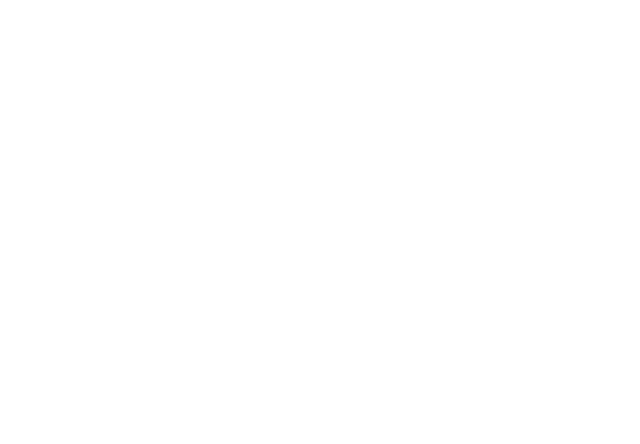
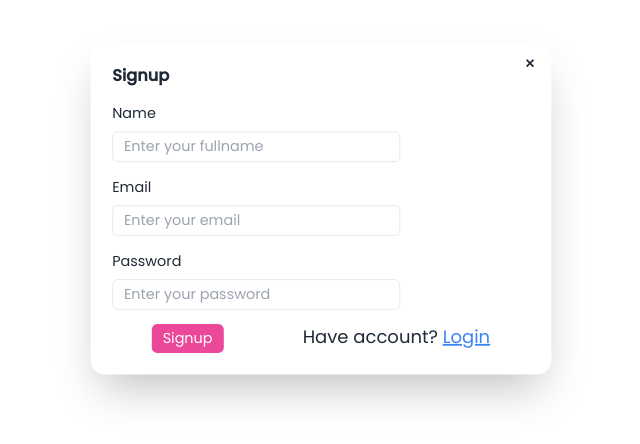
Before and after one commit to DhritishRoy/book-store-mern, a React (Vite) app in the folder Frontend/: page /signup in a window 1280 px wide. Before the commit this address had no page. Shown: the part 192-636 px from the top of the page, without its empty margins (275-915 px from the left). Built offline with nearby package versions, Linux system fonts and the light colour scheme.

Commit message:
Login & Signup Page designed

```diff
--- a/Frontend/src/App.jsx
+++ b/Frontend/src/App.jsx
@@ -2,6 +2,7 @@
 import Home from "./home/home";
 import { Routes, Route } from "react-router-dom";
 import Courses from "./courses/Courses";
+import Signup from "./components/Signup";
 
 function App() {
   return (
@@ -12,6 +13,7 @@
         <Routes>
           <Route path="/" element={<Home />} />
           <Route path="/course" element={<Courses />} />
+          <Route path="/signup" element={<Signup />} />
         </Routes>
       </div>
     </>
--- a/Frontend/src/components/Banner.jsx
+++ b/Frontend/src/components/Banner.jsx
@@ -1,5 +1,5 @@
 import React from "react";
-import banner from "../../public/Banner.jpg";
+import banner from "../../public/Banner.png";
 
 function Banner() {
   return (
@@ -31,12 +31,12 @@
           </div>
           <button className="btn mt-6 mb-6 btn-secondary">Secondary</button>
         </div>
-        <div className="order-1 w-full md:w-1/2">
+        <div className=" order-1 w-full mt-20 md:w-1/2">
           <img
             src={banner}
             className="md:w-[550px] md:h-[460px] md:ml-12"
             alt="Banner Image"
-          ></img>
+          />
         </div>
       </div>
     </>
--- a/Frontend/src/components/Cards.jsx
+++ b/Frontend/src/components/Cards.jsx
@@ -1,7 +1,7 @@
 import React from "react";
 
 function Cards({ item }) {
-  console.log(item);
+  //console.log(item);
   return (
     <>
       <div className="mt-4 my-3 p-3">
--- a/Frontend/src/components/Course.jsx
+++ b/Frontend/src/components/Course.jsx
@@ -4,11 +4,11 @@
 import Cards from "./Cards";
 
 function Course() {
-  console.log(list);
+  //console.log(list);
   return (
     <>
       <div className="max-w-screen-2xl container mx-auto md:px-20 px-4">
-        <div className="mt-28 items-center justify-center text-center">
+        <div className="mt-28 items-center justify-center text-center ">
           <h1 className="text-2xl md:text-4xl">
             We're delighted to have you{" "}
             <span className="text-pink-500"> Here! :)</span>
--- /dev/null
+++ b/Frontend/src/components/Login.jsx
@@ -0,0 +1,60 @@
+import React from "react";
+import { Link } from "react-router-dom";
+
+function Login() {
+  return (
+    <div>
+      <dialog id="my_modal_3" className="modal">
+        <div className="modal-box  dark:bg-slate-800 dark:text-white">
+          <form method="dialog">
+            {/* if there is a button in form, it will close the modal */}
+            <Link
+              to="/"
+              className="btn btn-sm btn-circle btn-ghost absolute right-2 top-2"
+            >
+              ✕
+            </Link>
+          </form>
+          <h3 className="font-bold text-lg">Login</h3>
+          {/* Email */}
+          <div className="mt-4 space-y-2">
+            <span>Email</span>
+            <br />
+            <input
+              type="email"
+              placeholder="Enter your email"
+              className="w-80 px-3 py-1 border rounded-md outline-none  dark:bg-slate-800 dark:text-white"
+            />
+          </div>
+          {/* Password */}
+          <div className="mt-4 space-y-2">
+            <span>Password</span>
+            <br />
+            <input
+              type="password"
+              placeholder="Enter your password"
+              className="w-80 px-3 py-1 border rounded-md outline-none  dark:bg-slate-800 dark:text-white"
+            />
+          </div>
+          {/* Button */}
+          <div className="flex justify-around mt-4">
+            <button className="bg-pink-500 text-white rounded-md px-3 py-1 hover:bg-pink-700 duration-200 cursor-pointer">
+              Login
+            </button>
+            <p>
+              Not registered?{" "}
+              <Link
+                to="/signup"
+                className="underline text-blue-500 cursor-pointer"
+              >
+                Signup
+              </Link>{" "}
+            </p>
+          </div>
+        </div>
+      </dialog>
+    </div>
+  );
+}
+
+export default Login;
--- a/Frontend/src/components/Navbar.jsx
+++ b/Frontend/src/components/Navbar.jsx
@@ -1,5 +1,6 @@
 import React, { useEffect } from "react";
 import { useState } from "react";
+import Login from "./Login";
 
 function Navbar() {
   const [theme, setTheme] = useState(
@@ -52,9 +53,9 @@
   return (
     <>
       <div
-        className={`max-w-screen-2xl container mx-auto md:px-20 px-4 dark:bg-slate-900 dark:text-white fixed top-0 left-0 right-0 z-50 ${
+        className={`max-w-screen-2xl container mx-auto md:px-20 px-4 dark:bg-slate-800 dark:text-white fixed top-0 left-0 right-0 z-50 ${
           sticky
-            ? "sticky-navbar shadow-md bg-base-200 dark:bg-slate-600 dark:text-white duration-300 transition-all ease-in-out"
+            ? "sticky-navbar shadow-md bg-base-200 dark:bg-slate-700 dark:text-white duration-300 transition-all ease-in-out"
             : ""
         }`}
       >
@@ -83,7 +84,7 @@
               </div>
               <ul
                 tabIndex={0}
-                className="menu menu-sm dropdown-content bg-base-100 rounded-box z-[1] mt-3 w-52 p-2 shadow"
+                className="menu menu-sm dropdown-content bg-base-100 rounded-box z-[1] mt-3 w-52 p-2 shadow dark:bg-slate-800 dark:text-white"
               >
                 {navItems}
               </ul>
@@ -144,9 +145,15 @@
               </svg>
             </label>
             <div className="">
-              <a className="bg-black text-white px-2 py-2 rounded-md hover:bg-slate-800 duration-300 cursor-pointer">
+              <a
+                className="bg-black text-white px-2 py-2 rounded-md hover:bg-slate-800 duration-300 cursor-pointer"
+                onClick={() =>
+                  document.getElementById("my_modal_3").showModal()
+                }
+              >
                 Login
               </a>
+              <Login />
             </div>
           </div>
         </div>
--- /dev/null
+++ b/Frontend/src/components/Signup.jsx
@@ -0,0 +1,75 @@
+import React from "react";
+import { Link } from "react-router-dom";
+import Login from "./Login";
+
+function Signup() {
+  return (
+    <>
+      <div className="flex h-screen items-center justify-center">
+        <div className="w-[600px]">
+          <div className="modal-box  dark:bg-slate-800 dark:text-white hover:scale-105 duration-200">
+            <form method="dialog">
+              {/* if there is a button in form, it will close the modal */}
+              <Link to="/">
+                <button className="btn btn-sm btn-circle btn-ghost absolute right-2 top-2">
+                  ✕
+                </button>
+              </Link>
+            </form>
+            <h3 className="font-bold text-lg">Signup</h3>
+            {/* Name */}
+            <div className="mt-4 space-y-2">
+              <span>Name</span>
+              <br />
+              <input
+                type="text"
+                placeholder="Enter your fullname"
+                className="w-80 px-3 py-1 border rounded-md outline-none  dark:bg-slate-800 dark:text-white"
+              />
+            </div>
+            {/* Email */}
+            <div className="mt-4 space-y-2">
+              <span>Email</span>
+              <br />
+              <input
+                type="email"
+                placeholder="Enter your email"
+                className="w-80 px-3 py-1 border rounded-md outline-none  dark:bg-slate-800 dark:text-white"
+              />
+            </div>
+            {/* Password */}
+            <div className="mt-4 space-y-2">
+              <span>Password</span>
+              <br />
+              <input
+                type="password"
+                placeholder="Enter your password"
+                className="w-80 px-3 py-1 border rounded-md outline-none  dark:bg-slate-800 dark:text-white"
+              />
+            </div>
+            {/* Button */}
+            <div className="flex justify-around mt-4">
+              <button className="bg-pink-500 text-white rounded-md px-3 py-1 hover:bg-pink-700 duration-200">
+                Signup
+              </button>
+              <p className="text-xl">
+                Have account?{" "}
+                <button
+                  className="underline text-blue-500 cursor-pointer"
+                  onClick={() =>
+                    document.getElementById("my_modal_3").showModal()
+                  }
+                >
+                  Login
+                </button>{" "}
+                <Login />
+              </p>
+            </div>
+          </div>
+        </div>
+      </div>
+    </>
+  );
+}
+
+export default Signup;
```
Also changed, not shown: Frontend/public/Banner.png (added), 1 other file (tests, documents, lock files or other folders).
